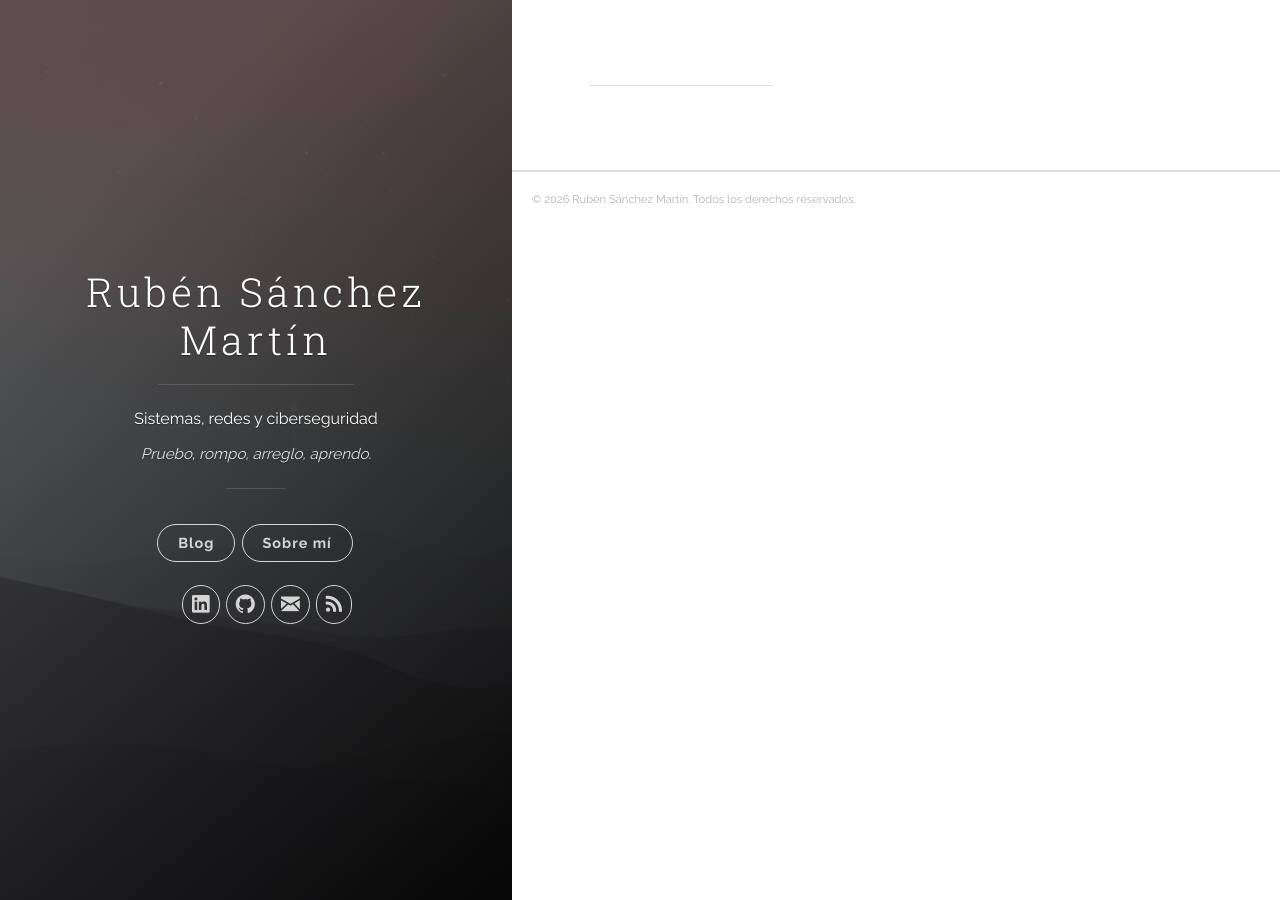
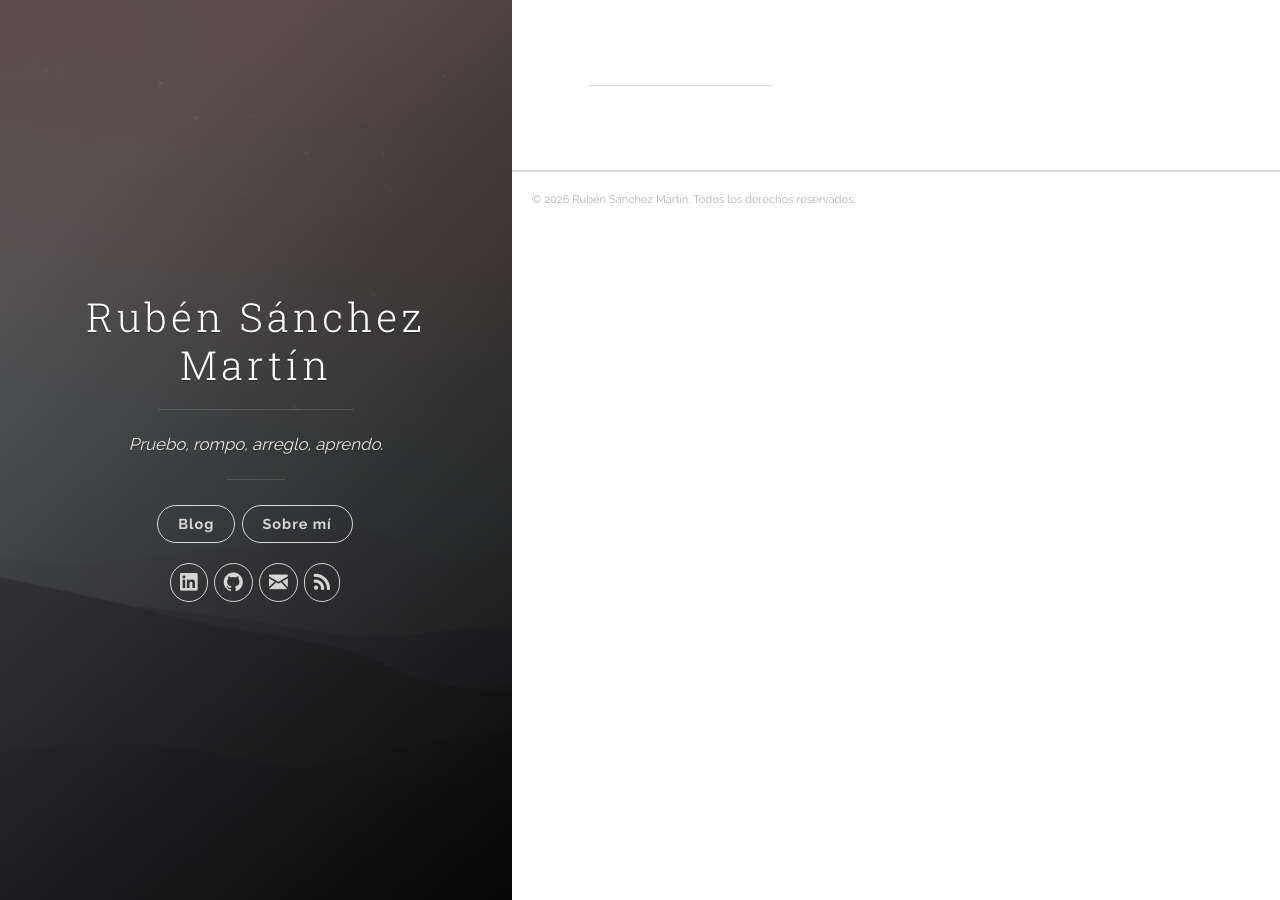
Before and after one commit to rubsanmar/rubsanmar.github.io, a Jekyll site: the page built from index.html, in a window 1280 px wide. Built offline with Jekyll 4.4.1, drawn with Linux system fonts in a browser that asks for light colours; the list of posts is cut into pages by our own code.

Commit message:
feat: portada solo con lema y navegación apilada

```diff
--- a/_config.yml
+++ b/_config.yml
@@ -1,7 +1,7 @@
 # Identidad del sitio
 title: 'Rubén Sánchez Martín'
-description: 'Sistemas, redes y ciberseguridad'
-tagline: 'Pruebo, rompo, arreglo, aprendo.'
+description: 'Sistemas, redes y ciberseguridad'  # SEO, feed y redes sociales
+tagline: 'Pruebo, rompo, arreglo, aprendo.'      # visible en la portada
 url: 'https://rubensm.es'
 baseurl: ''
 lang: 'es'
--- a/_includes/header.html
+++ b/_includes/header.html
@@ -16,7 +16,6 @@
           <h1 class="panel-cover__title panel-title">{{ site.title }}</h1>
         </a>
         <hr class="panel-cover__divider">
-        <p class="panel-cover__description">{{ site.description }}</p>
         {% if site.tagline %}
         <p class="panel-cover__tagline">{{ site.tagline }}</p>
         {% endif %}
--- a/css/main.scss
+++ b/css/main.scss
@@ -60,14 +60,37 @@ pre.highlight code,
 
 .panel-cover__tagline {
   margin: 10px 30px 0;
-  font-size: .95em;
+  font-size: 1.05em;
   font-style: italic;
-  opacity: .85;
+  opacity: .9;
 }
 
 @media all and (max-width: 1100px) {
   .panel-cover__tagline {
     margin: 8px 10px 0;
-    font-size: .85em;
+    font-size: .9em;
   }
 }
+
+/* En escritorio, apilar navegación principal y redes sociales. */
+@media all and (min-width: 961px) {
+  .navigation {
+    display: inline-block;
+    float: none;
+  }
+
+  .cover-navigation {
+    display: block;
+    width: 100%;
+    clear: both;
+  }
+
+  .cover-navigation--social {
+    margin-top: 14px;
+    margin-left: 0;
+  }
+
+  .navigation--social {
+    margin-left: 0;
+  }
+}
```
